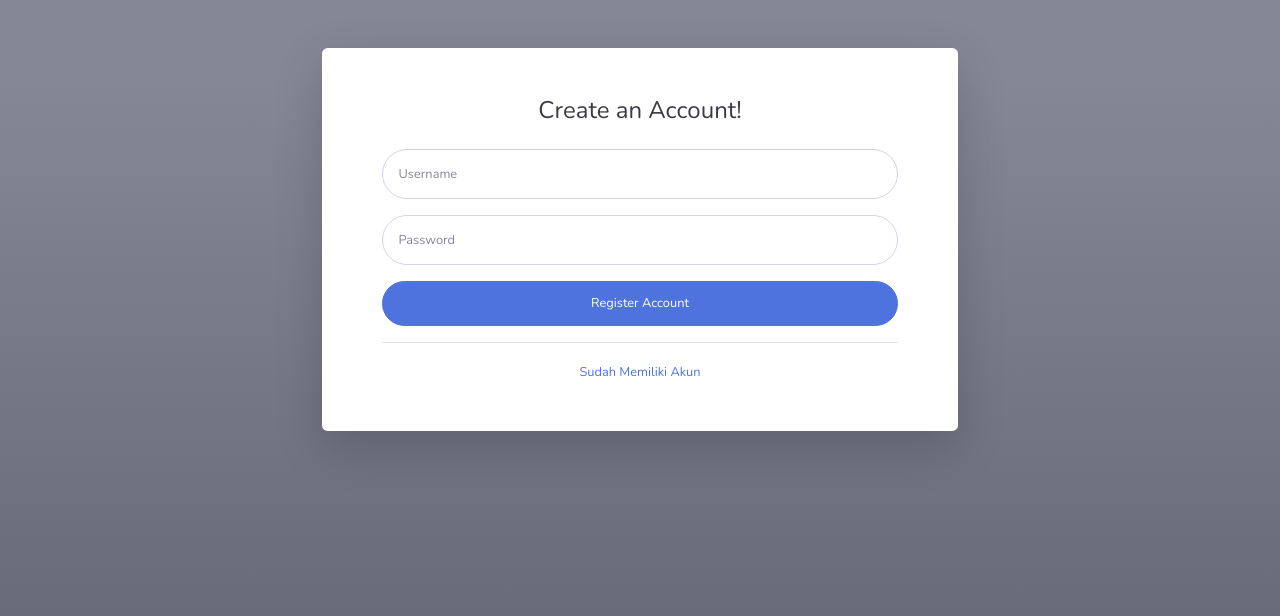
After one commit to abdulr123/belajarci4, a CodeIgniter 4 app: template app/Views/login/registrasi.php in a window 1280 px wide. The commit adds this page. Shown: the top 616 px of the page. Run offline with PHP 8.4 and a stand-in for CodeIgniter, Linux system fonts and the light colour scheme; the template is opened without the code that fills it, so the values that code supplies are empty; some libraries are stand-ins or nearby versions.

```diff
--- a/app/Config/Routes.php
+++ b/app/Config/Routes.php
@@ -17,7 +17,7 @@ if (file_exists(SYSTEMPATH . 'Config/Routes.php')) {
  * --------------------------------------------------------------------
  */
 $routes->setDefaultNamespace('App\Controllers');
-$routes->setDefaultController('Login');
+$routes->setDefaultController('Halaman');
 $routes->setDefaultMethod('index');
 $routes->setTranslateURIDashes(false);
 $routes->set404Override();
@@ -32,7 +32,7 @@ $routes->setAutoRoute(true);
 // We get a performance increase by specifying the default
 // route since we don't have to scan directories.
 
-$routes->get('/', 'Login::index');
+$routes->get('/', 'Halaman::index');
 
 //jika ada yang mengkases /buku/lalu-apapun , lalu kita arahkan ke controller Buku methodnya detail lalu kirimkan ke segment
 $routes->get('/buku/(:segment)', 'Buku::detail/$1');
--- /dev/null
+++ b/app/Views/login/registrasi.php
@@ -0,0 +1,77 @@
+<!DOCTYPE html>
+<html lang="en">
+
+<head>
+
+    <meta charset="utf-8">
+    <meta http-equiv="X-UA-Compatible" content="IE=edge">
+    <meta name="viewport" content="width=device-width, initial-scale=1, shrink-to-fit=no">
+    <meta name="description" content="">
+    <meta name="author" content="">
+
+    <title><?= $title; ?></title>
+
+    <!-- Custom fonts for this template-->
+    <link href="<?= base_url() ?>/sb-admin/vendor/fontawesome-free/css/all.min.css" rel="stylesheet" type="text/css">
+    <link href="https://fonts.googleapis.com/css?family=Nunito:200,200i,300,300i,400,400i,600,600i,700,700i,800,800i,900,900i" rel="stylesheet">
+
+    <!-- Custom styles for this template-->
+    <link href="<?= base_url() ?>/sb-admin/css/sb-admin-2.min.css" rel="stylesheet">
+
+</head>
+
+<body class="bg-gradient-secondary">
+
+    <div class="container">
+
+        <div class="card o-hidden border-0 shadow-lg my-5 col-lg-7 mx-auto">
+            <div class="card-body p-0">
+                <!-- Nested Row within Card Body -->
+                <div class="row">
+
+                    <div class="col-lg">
+                        <div class="p-5">
+                            <div class="text-center">
+                                <h1 class="h4 text-gray-900 mb-4">Create an Account!</h1>
+                            </div>
+                            <form class="user">
+
+                                <div class="form-group">
+                                    <input type="text" class="form-control form-control-user" name="username" id="username" placeholder="Username">
+                                </div>
+
+                                <div class="form-group">
+                                    <input type="password" class="form-control form-control-user" name="password" id="password" placeholder="Password">
+                                </div>
+
+                                <a href="" class="btn btn-primary btn-user btn-block">
+                                    Register Account
+                                </a>
+
+                            </form>
+                            <hr>
+
+                            <div class="text-center">
+                                <a class="small" href="<?= base_url() ?>">Sudah Memiliki Akun</a>
+                            </div>
+                        </div>
+                    </div>
+                </div>
+            </div>
+        </div>
+
+    </div>
+
+    <!-- Bootstrap core JavaScript-->
+    <script src="<?= base_url() ?>/sb-admin/vendor/jquery/jquery.min.js"></script>
+    <script src="<?= base_url() ?>/sb-admin/vendor/bootstrap/js/bootstrap.bundle.min.js"></script>
+
+    <!-- Core plugin JavaScript-->
+    <script src="<?= base_url() ?>/sb-admin/vendor/jquery-easing/jquery.easing.min.js"></script>
+
+    <!-- Custom scripts for all pages-->
+    <script src="<?= base_url() ?>/sb-admin/js/sb-admin-2.min.js"></script>
+
+</body>
+
+</html>
```
Also changed, not shown: app/Controllers/Halaman.php (+10 -1 lines), app/Views/halaman/home.php (+32 -1 lines), app/Views/login/login.php (+8 -11 lines), app/Views/template/header.php (+12 -4 lines).
